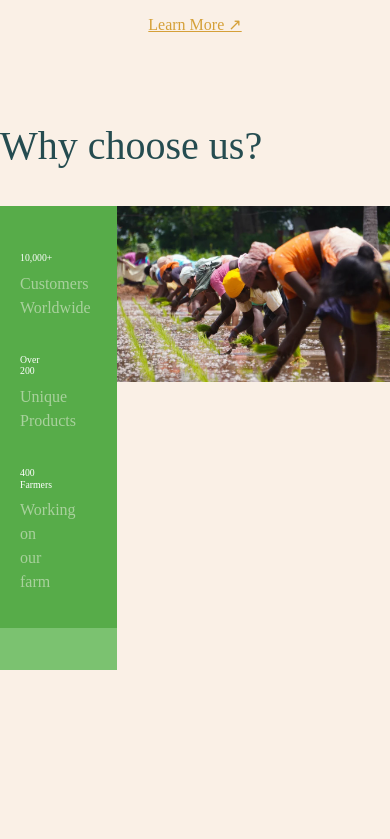
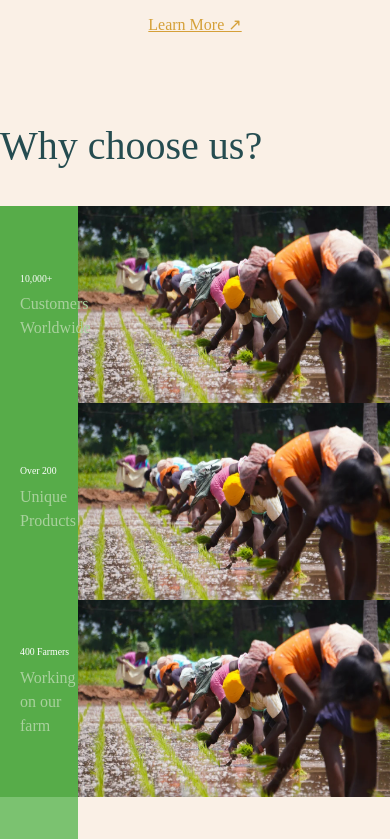
Before and after one commit to rockyhenderson/organic-me-mk1, a plain HTML site: page index.html in a window 390 px wide. Shown: the part 1159-1998 px from the top of the page. Before the commit the page ends 1872 px from the top, so only its background shows below. Drawn offline with nearby package versions, Linux system fonts and the light colour scheme; a web font is replaced by a local one.

Commit message:
filler imgs and better loks for section 3

```diff
--- a/css/indexstyle.css
+++ b/css/indexstyle.css
@@ -240,3 +240,6 @@ footer{
   height: 25px;
   width:25px;
 }
+.farmscape-img-mobile{
+  display: none;
+}
--- a/css/mobilestyle.css
+++ b/css/mobilestyle.css
@@ -51,8 +51,8 @@
     justify-content: space-evenly;
     padding-top: 10px;
     z-index: 1;
-    width: 30vw;
-    height: 50vh;
+    width: 20vw;
+    height: 70vh;
     padding-left: 20px;
     /* border-bottom:solid 20px #57ac49; */
   }
@@ -62,7 +62,7 @@
   .choose-us-border {
     background-color: #7bc270;
     height: 5vh;
-    width: 30vw;
+    width: 20vw;
     display: flex;
     justify-content: flex-end;
   }
@@ -73,17 +73,26 @@
   }
   .left-image-box {
     margin-top: 10vh;
-    width:80vh;
-    height:45vw;
+    width:100vw;
+    height:70vh;
+    display: flex;
+    flex-direction: column;
   }
-  .farmscape-img{
-    height:100%;
+  .farmscape-img, .farmscape-img-mobile{
+    height:33.333333333333333333333333333333333333%;
     width:100%;
 
   }
   .top-of-statement-header{
     height:10vh;
     white-space:nowrap;
+  }
+  .sticker-wrapper{
+    width:auto;
+    height:33%;
+  }
+  .farmscape-img-mobile{
+    display: block;
   }
 }
 
--- a/index.html
+++ b/index.html
@@ -164,7 +164,9 @@
 
       <div class="left-image-box">
         <img src="img/fullGreyCircle.svg" class="grey-circle-bh-img">
-        <img src="img/farm-landscape.png"  class="farmscape-img">
+        <img src="img/farm-landscape.png"  class="farmscape-img" >
+        <img src="img/farm-landscape.png"  class="farmscape-img-mobile" >
+        <img src="img/farm-landscape.png"  class="farmscape-img-mobile" >
       </div>
     </div>
 
```
